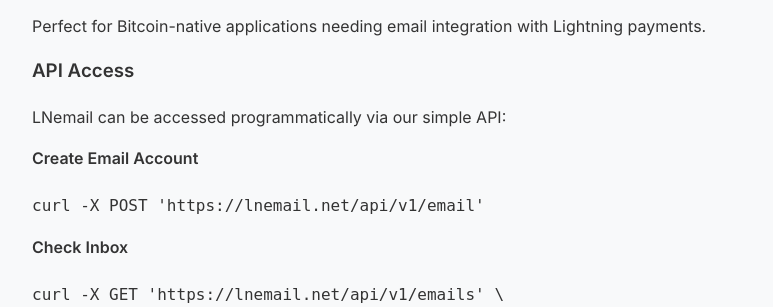
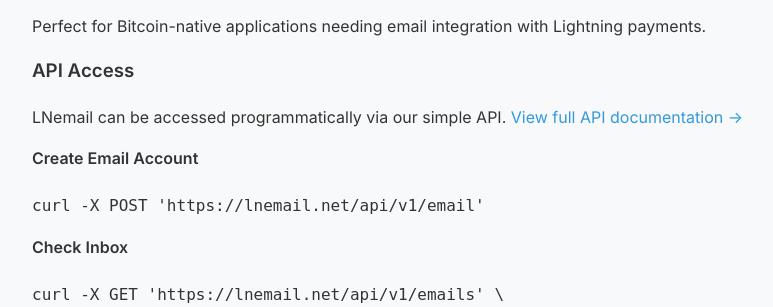
Before and after one commit to lnemail/lnemail, a FastAPI app: page / in a window 1280 px wide. Shown: the part 1657-1964 px from the top of the page, without its empty margins (108-881 px from the left). Run offline with FastAPI, Linux system fonts and the light colour scheme; parts of the project's set-up code (start-up, migrations or seed data) failed here and were passed over.

Commit message:
feat: add API documentation link to index page

```diff
--- a/src/lnemail/templates/index.html
+++ b/src/lnemail/templates/index.html
@@ -149,7 +149,7 @@
 
 <section class="api-usage">
     <h3>API Access</h3>
-    <p>LNemail can be accessed programmatically via our simple API:</p>
+    <p>LNemail can be accessed programmatically via our simple API. <a href="/docs" target="_blank" class="api-docs-link">View full API documentation →</a></p>
     <div class="code-example">
         <h4>Create Email Account</h4>
         <pre><code class="language-bash">curl -X POST 'https://lnemail.net/api/v1/email'</code></pre>
```
